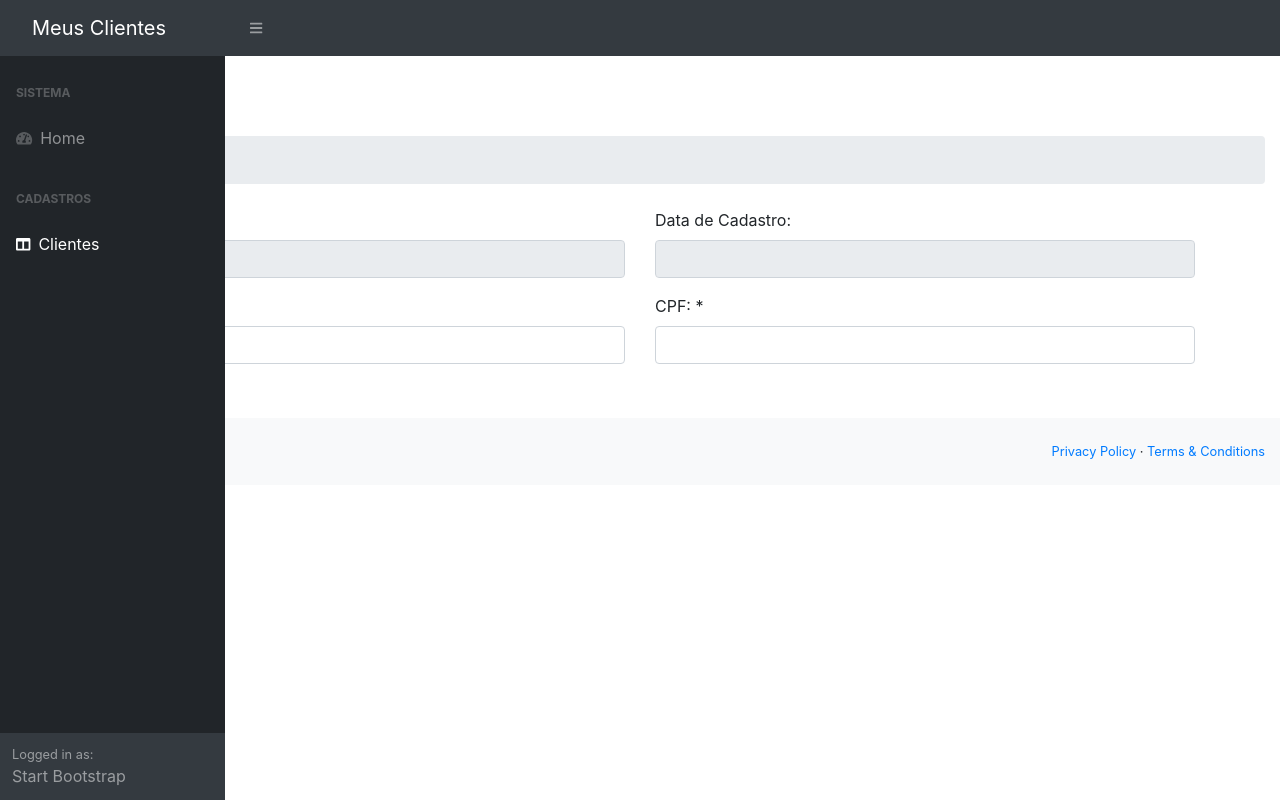
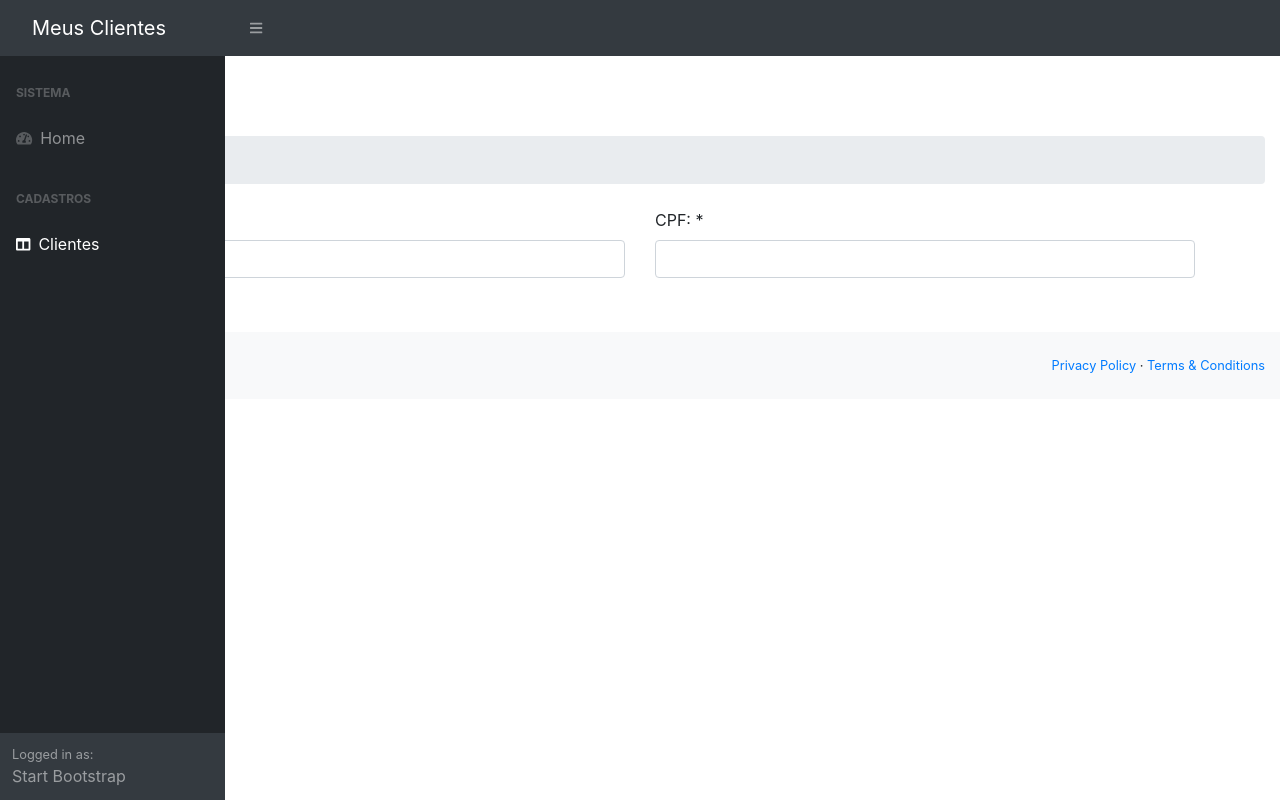
Before and after one commit to i-grr/customers-api, an Angular app in the folder service-provision-app/: page /customers-form in a window 1280 px wide. Built offline with nearby package versions, Linux system fonts and the light colour scheme.

Commit message:
Customizing customer form

```diff
--- a/service-provision-app/src/app/customers/customers-form/customers-form.component.html
+++ b/service-provision-app/src/app/customers/customers-form/customers-form.component.html
@@ -21,7 +21,7 @@
             </div>
         </div>
 
-        <div class="row">
+        <div class="row" *ngIf="customer.id">
 
             <div class="col-md-6">
                 <div class="form-group">
--- a/service-provision-app/src/app/customers/customers-form/customers-form.component.ts
+++ b/service-provision-app/src/app/customers/customers-form/customers-form.component.ts
@@ -25,7 +25,10 @@ export class CustomersFormComponent implements OnInit {
       .save(this.customer)
       .subscribe(response => {
         this.success = true;
+        this.errors = [];
+        this.customer = response;
       }, errorResponse => {
+        this.success = false;
         this.errors = errorResponse.error.errors;
       })
   }
```
